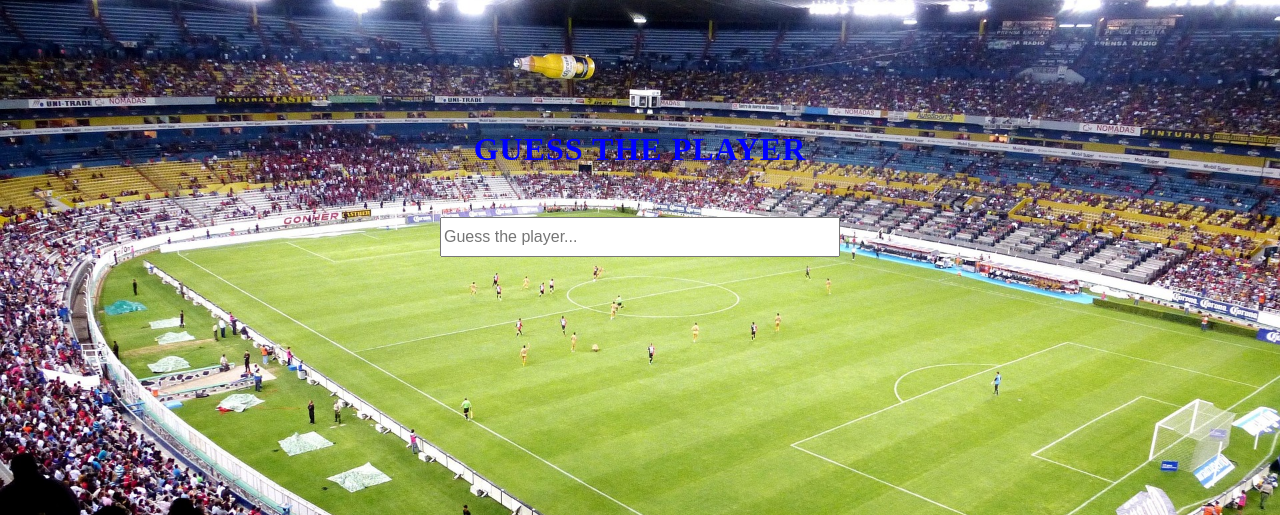
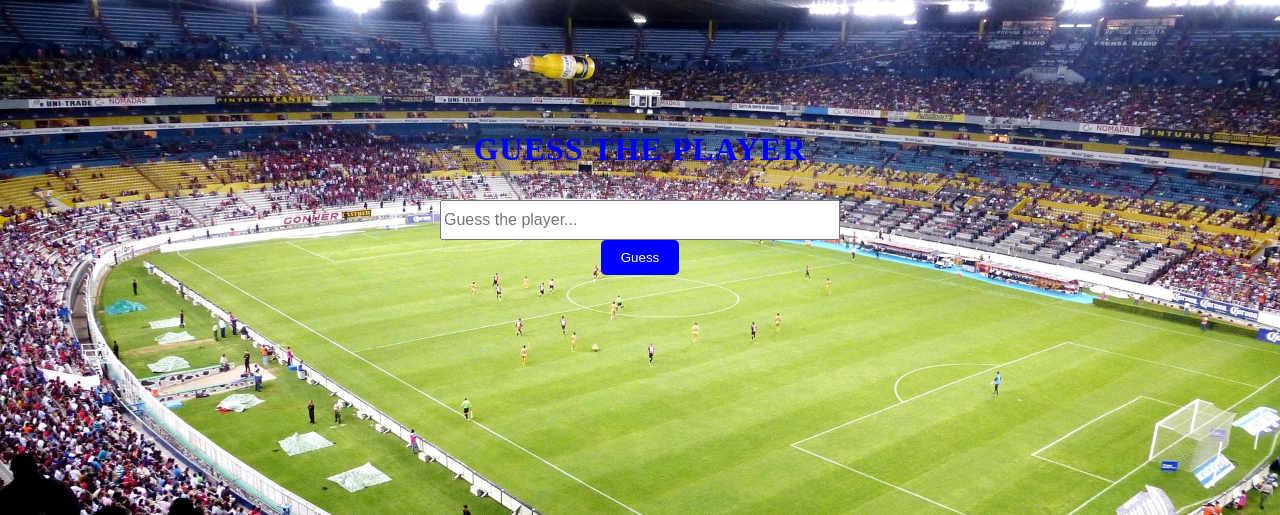
Before and after one commit to Bambi0103/DIS_Projct, a Python web app: template flask/templates/base.html in a window 1280 px wide. Shown: the part 171-686 px from the top of the page. Run offline with Jinja, Linux system fonts and the light colour scheme; the template is opened without the code that fills it, so the values that code supplies are empty; some libraries are stand-ins or nearby versions.

Commit message:
Tilføjet button

```diff
--- a/flask/main.py
+++ b/flask/main.py
@@ -23,5 +23,8 @@ def index():
 app.register_blueprint(bp)
 
 
+
+
+
 if __name__ == "__main__":
     app.run(debug=True, port=5231)
--- a/flask/static/style.css
+++ b/flask/static/style.css
@@ -19,3 +19,15 @@ body{
     text-align: center;
     margin: 0;
 }
+
+.search-button{
+    display: inline-block;
+    padding: 10px 20px;
+    font-size: clamp(1.2rem, 2vw);
+    color: #fff;
+    background-color: #0000ff;
+    border: none;
+    border-radius: 5px;
+    cursor: pointer;
+    text-decoration: none;
+}
--- a/flask/templates/base.html
+++ b/flask/templates/base.html
@@ -23,6 +23,8 @@
                aria-label="Search for a player"
                autocomplete="off"
                style="width: 400px; height: 40px; font-size: 16px;" />
+        <button class="search-button" hx-get="api/search" hx-target="#playerList" hx-trigger="click">Guess</button>
+
         <datalist id="playerList"></datalist>
     </div>
     </body>
```
Also changed, not shown: flask/gamefunc.py (+63 -2 lines).
